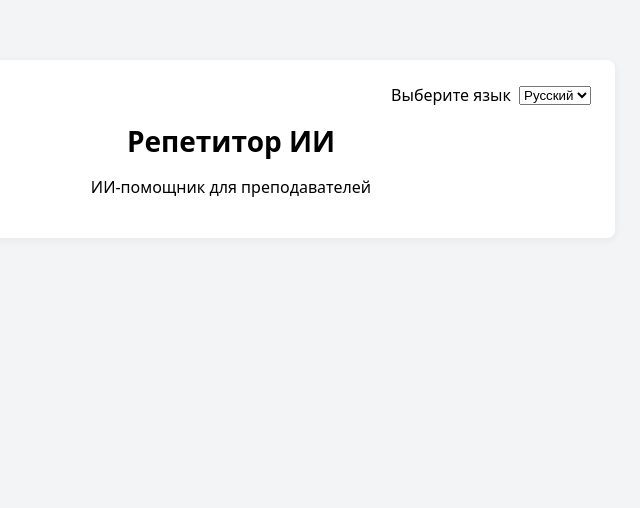
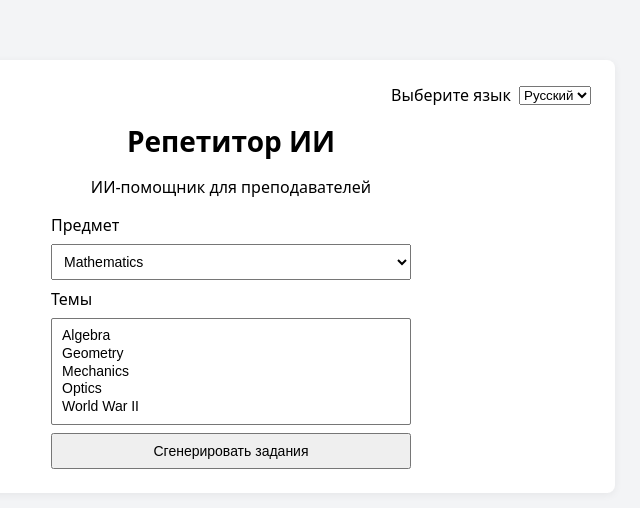
Before and after one commit to KameneuMikhail/TutorAI, an Angular app in the folder frontend/: page / in a window 1280 px wide. Shown: the top 508 px of the page, without its empty margins (409-1049 px from the left). Built offline with nearby package versions, Linux system fonts and the light colour scheme.

Commit message:
Add subject/topics UI and localized labels

```diff
--- a/frontend/src/app/app.component.css
+++ b/frontend/src/app/app.component.css
@@ -10,3 +10,23 @@
 .lang-select label {
 	margin-right: 8px;
 }
+
+.controls {
+	display: flex;
+	flex-direction: column;
+	gap: 8px;
+	max-width: 360px;
+	margin: 16px auto 0;
+	text-align: left;
+}
+
+.controls select,
+.controls button {
+	padding: 8px;
+	font-size: 14px;
+}
+
+.action-message {
+	color: #2b6cb0;
+	margin-top: 4px;
+}
--- a/frontend/src/app/app.component.html
+++ b/frontend/src/app/app.component.html
@@ -8,4 +8,20 @@
 
   <h1>{{ (translations$ | async)?.title }}</h1>
   <p>{{ (translations$ | async)?.subtitle }}</p>
+
+  <div class="controls">
+    <label for="subject">{{ (translations$ | async)?.subject }}</label>
+    <select id="subject" [value]="selectedSubject" (change)="onSubjectChange($event.target.value)">
+      <option *ngFor="let subject of subjects" [value]="subject">{{ subject }}</option>
+    </select>
+
+    <label for="topics">{{ (translations$ | async)?.topics }}</label>
+    <select id="topics" multiple size="5" (change)="onTopicsChange($event)">
+      <option *ngFor="let topic of topics" [value]="topic">{{ topic }}</option>
+    </select>
+
+    <button type="button" (click)="generateTasks()">{{ (translations$ | async)?.generate_tasks }}</button>
+
+    <p class="action-message" *ngIf="actionClicked">{{ (translations$ | async)?.generate_clicked }}</p>
+  </div>
 </div>
--- a/frontend/src/app/app.component.ts
+++ b/frontend/src/app/app.component.ts
@@ -17,6 +17,11 @@ export class AppComponent {
     { code: 'ru', label: 'Русский' },
     { code: 'en', label: 'English' }
   ];
+  subjects = ['Mathematics', 'Physics', 'History'];
+  topics = ['Algebra', 'Geometry', 'Mechanics', 'Optics', 'World War II'];
+  selectedSubject = this.subjects[0];
+  selectedTopics: string[] = [];
+  actionClicked = false;
 
   constructor(private translationService: TranslationService) {
     this.translations$ = this.translationService.translations$;
@@ -43,4 +48,23 @@ export class AppComponent {
       document.title = t;
     }
   }
+
+  onSubjectChange(value: string) {
+    this.selectedSubject = value;
+  }
+
+  onTopicsChange(event: Event) {
+    const target = event.target as HTMLSelectElement;
+    const selected: string[] = [];
+    for (const option of Array.from(target.options)) {
+      if (option.selected) {
+        selected.push(option.value);
+      }
+    }
+    this.selectedTopics = selected;
+  }
+
+  generateTasks() {
+    this.actionClicked = true;
+  }
 }
--- a/frontend/src/app/i18n/en.json
+++ b/frontend/src/app/i18n/en.json
@@ -1,5 +1,9 @@
 {
   "title": "Tutor AI",
   "subtitle": "An AI assistant for tutors",
-  "select_language": "Select language"
+  "select_language": "Select language",
+  "subject": "Subject",
+  "topics": "Topics",
+  "generate_tasks": "Generate tasks",
+  "generate_clicked": "Generate tasks clicked."
 }
--- a/frontend/src/app/i18n/ru.json
+++ b/frontend/src/app/i18n/ru.json
@@ -1,5 +1,9 @@
 {
   "title": "Репетитор ИИ",
   "subtitle": "ИИ-помощник для преподавателей",
-  "select_language": "Выберите язык"
+  "select_language": "Выберите язык",
+  "subject": "Предмет",
+  "topics": "Темы",
+  "generate_tasks": "Сгенерировать задания",
+  "generate_clicked": "Нажата кнопка «Сгенерировать задания»."
 }
```
